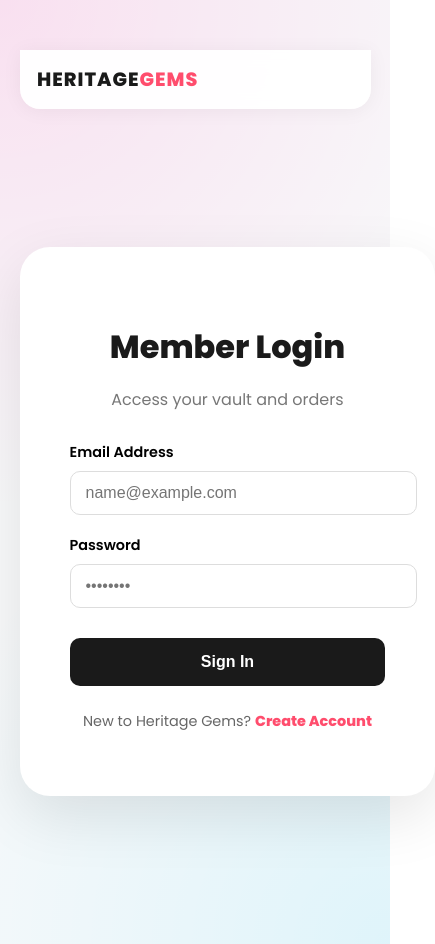
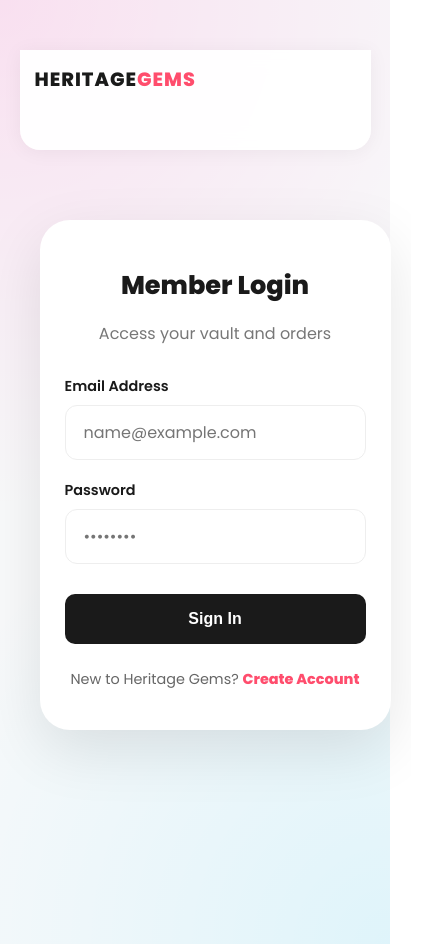
Before and after one commit to Saurav-Lead/Jewellery-app-reactjs, a React (Create React App) app in the folder jewelery-app/: page /login in a window 390 px wide. Shown: the whole page, 435 px wide, since content can reach past the window. Built offline with nearby package versions, Linux system fonts and the light colour scheme; no server answers.

Commit message:
Css changes for hamburger and login page

```diff
--- a/jewelery-app/src/JewelryCatalog.css
+++ b/jewelery-app/src/JewelryCatalog.css
@@ -333,10 +333,24 @@
   }
 }
 
+.cart-icon,
+.hamburger {
+  display: flex;
+  align-items: center;
+  justify-content: center;
+  width: 40px;  /* Fixed touch area */
+  height: 40px; /* Fixed touch area */
+  font-size: 1.5rem !important; /* Forces same size */
+  cursor: pointer;
+  background: none;
+  border: none;
+  padding: 0;
+  margin: 0;
+  color: #1a1a1a;
+}
+
 .cart-icon {
-  font-size: 1.5rem;
-  cursor: pointer;
-  position: relative;
+  position: relative; /* Keep for the badge */
 }
 
 .cart-count {
@@ -349,15 +363,8 @@
   padding: 2px 6px;
   border-radius: 50%;
   font-weight: bold;
+  /* Adjust badge to not float too far away since we fixed icon width */
 }
-/* Cart Layout */
-.cart-layout {
-  display: grid;
-  grid-template-columns: 2fr 1fr;
-  gap: 40px;
-  margin-top: 20px;
-}
-
 @media (max-width: 900px) {
   .cart-layout { grid-template-columns: 1fr; }
 }
@@ -792,23 +799,17 @@
   }
 
   .nav-main-row {
+    display: flex;
+    justify-content: space-between;
+    align-items: center;
     width: 100%;
-    justify-content: space-between;
   }
 
   .nav-mobile-icons {
-    display: flex;
-    align-items: center;
-    gap: 20px;
-  }
-
- .hamburger {
-    color: #1a1a1a !important; /* Forces it to Black */
-    background: none;
-    border: none;
-    outline: none;
-    -webkit-tap-highlight-color: transparent; /* Removes the blue flash on mobile tap */
-  }
+  display: flex;
+  align-items: center;
+  gap: 15px; /* Consistent spacing */
+}
 
   .nav-links-container {
     display: none; /* Hidden until menuOpen is true */
@@ -858,29 +859,37 @@
   box-shadow: 0 10px 30px rgba(0, 0, 0, 0.05);
   transition: all 0.3s ease;
 }
-/* Subtle gold glow on focus */
-.search-bar-standalone input:focus {
-  outline: none;
-  border-color: #D4AF37;
-  box-shadow: 0 15px 35px rgba(212, 175, 55, 0.15);
-  transform: translateY(-2px);
+/* --- SEARCH BAR FIX --- */
+.search-bar-standalone {
+  width: 90%;
+  max-width: 600px;
+  margin: 40px auto;
+  position: relative;
+  display: flex;
+  align-items: center;
 }
 
-/* Placeholder styling */
-.search-bar-standalone input::placeholder {
-  color: #b2bec3;
-  font-weight: 300;
+.search-bar-standalone input {
+  width: 100%;
+  padding: 18px 60px; /* Equal padding on both sides to keep text centered */
+  font-family: 'Poppins', sans-serif;
+  font-size: 1.1rem;
+  text-align: center;
+  border-radius: 50px;
+  border: 1px solid rgba(0, 0, 0, 0.08);
+  background: #ffffff;
+  box-shadow: 0 10px 30px rgba(0, 0, 0, 0.05);
+  transition: all 0.3s ease;
 }
 
-/* Search icon positioning inside the bar */
 .search-bar-standalone::after {
   content: '🔍';
   position: absolute;
-  right: 45px;
+  right: 25px; /* Fixed position on the right */
   top: 50%;
   transform: translateY(-50%);
   font-size: 1.2rem;
-  pointer-events: none; /* Allows clicking the input through the icon */
+  pointer-events: none;
   opacity: 0.5;
 }
 
@@ -933,3 +942,62 @@
 .cart-page-view .navbar .cart-icon {
   display: none !important;
 }
+.login-card-container {
+  flex: 1;
+  display: flex;
+  align-items: center;
+  justify-content: center;
+  padding: 20px;
+  width: 100%;
+}
+
+@media (max-width: 768px) {
+  .login-wrapper .navbar {
+    padding-left: 15px;
+    height: auto;
+    min-height: 70px;
+  }
+  login-card-container {
+    padding-left: 15px;
+    padding-top: 30px; /* Even smaller gap for mobile screens */
+    min-height: auto; /* Allow the page to scroll naturally */
+  }
+
+  .login-card {
+    padding: 25px;
+    margin-top: 10px;
+  }
+
+  .login-header h2 {
+    font-size: 1.6rem;
+  }
+
+  .login-submit-btn {
+    padding: 16px;
+    font-size: 1rem;
+  }
+
+}
+.form-group {
+  margin-bottom: 20px;
+  text-align: left;
+}
+
+.form-group label {
+  display: block;
+  margin-bottom: 8px;
+  font-weight: 600;
+  font-size: 0.9rem;
+  color: #1a1a1a;
+}
+
+.form-group input {
+  width: 100%;
+  padding: 14px 18px; /* Larger hit area for mobile */
+  border: 1px solid #eee;
+  border-radius: 12px;
+  font-family: 'Poppins', sans-serif;
+  font-size: 1rem;
+  transition: border-color 0.3s ease;
+  box-sizing: border-box; /* Crucial for mobile alignment */
+}
--- a/jewelery-app/src/LoginPage.js
+++ b/jewelery-app/src/LoginPage.js
@@ -38,11 +38,13 @@ const LoginPage = () => {
   return (
     <div className="catalog-container login-wrapper">
       <nav className="navbar">
+        <div className="nav-main-row">
         <div className="nav-logo" onClick={() => navigate('/')}>
           HERITAGE<span>GEMS</span>
         </div>
+        </div>
       </nav>
-
+      <div className="login-card-container">
       <div className="login-card">
         <div className="login-header">
           <h2>Member Login</h2>
@@ -81,6 +83,7 @@ const LoginPage = () => {
           <p>New to Heritage Gems? <span onClick={() => navigate('/register')}>Create Account</span></p>
         </div>
       </div>
+      </div>
     </div>
   );
 };
```
